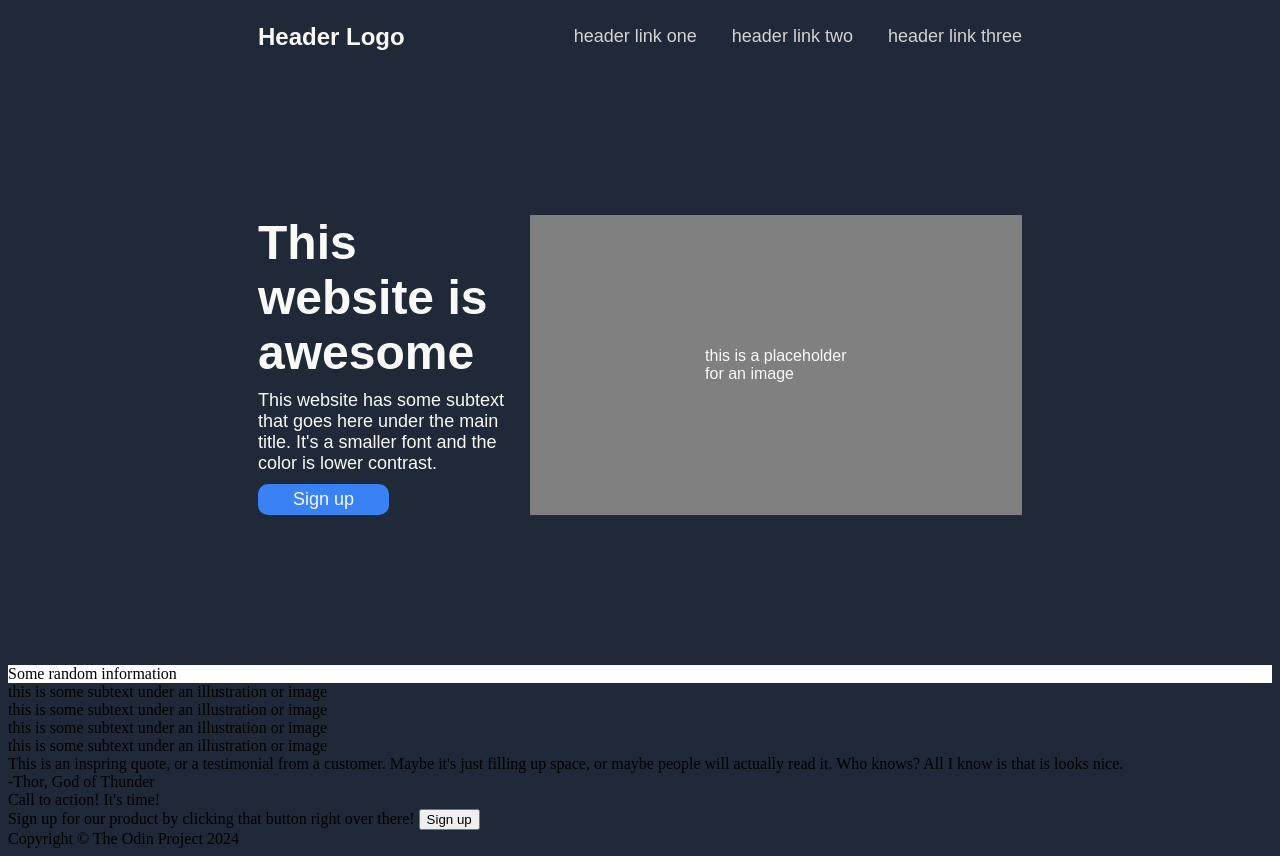
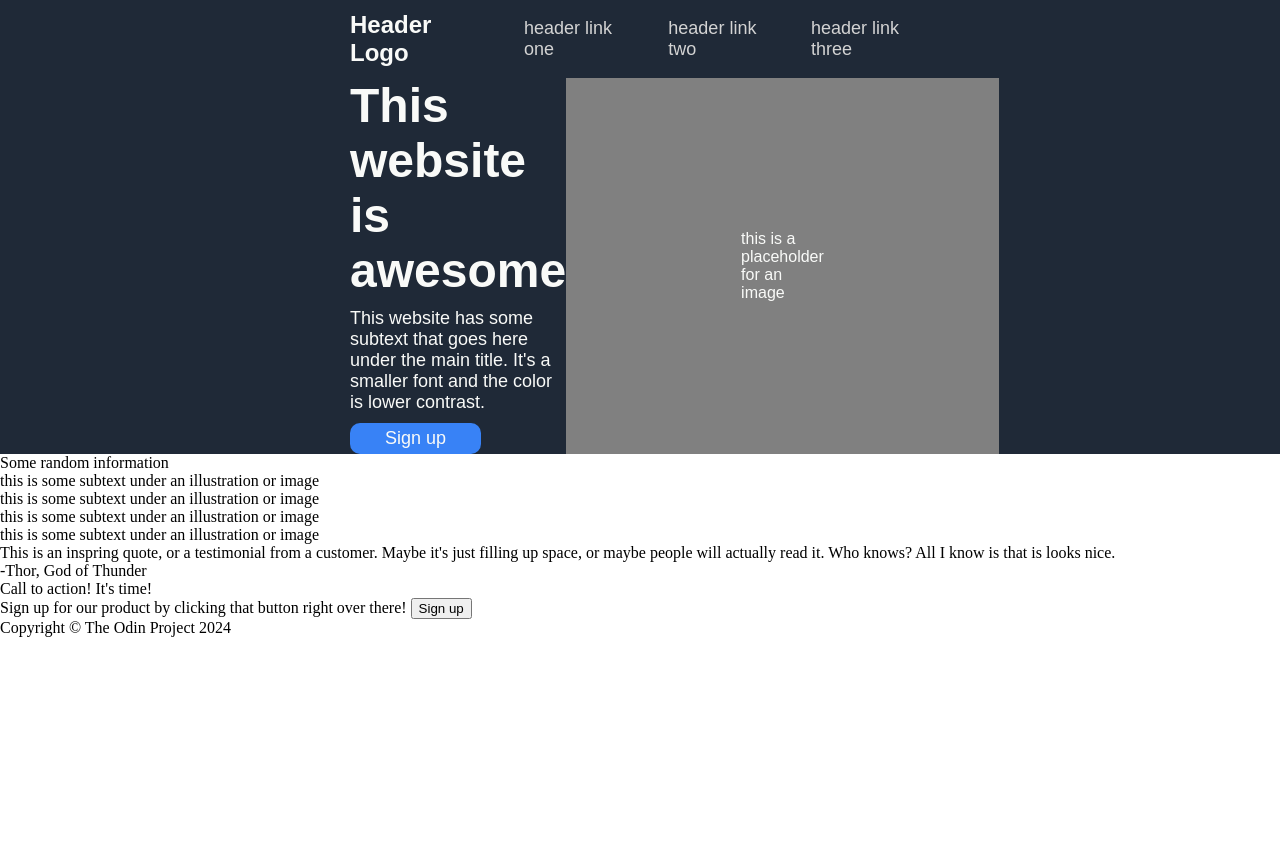
Before and after one commit to godsof-honor/landing-page, a plain HTML site: page index.html in a window 1280 px wide. After the commit the page ends 800 px from the top, so only its background shows below. Drawn offline with Linux system fonts and the light colour scheme.

Commit message:
Fixed body margin

```diff
--- a/index.html
+++ b/index.html
@@ -2,11 +2,12 @@
 <html lang="en">
 <head>
     <meta charset="utf-8">
+    <meta content = "width=device-width, initial-scale=1.0">
     <title>Landing Page</title>
     <link href="style.css" rel="stylesheet">
 </head>
 <body>
-    <header>
+    <div class="header">
         <div class="left-links">Header Logo</div>
 
         <div class="right-links">
@@ -16,7 +17,7 @@
                 <li><a href="#">header link three</a></li>
             </ul>
         </div>
-    </header>
+    </div>
 
     <div class="section-1">
         <div class="left-sect1">
@@ -66,9 +67,9 @@
         </div>
     </div>
 
-    <footer>
+    <div class="footer">
         Copyright &copy; The Odin Project 2024
-    </footer>
+    </div>
 
 
 
--- a/style.css
+++ b/style.css
@@ -1,15 +1,16 @@
 body{
-    background-color: #1F2937;
     display: flex;
     flex-direction: column;
+    margin: 0;
 }
 
-header{
+.header{
     color: #F9FAF8;
     font-family: sans-serif;
     display: flex;
     align-items: center;
     justify-content: space-between;
+    background-color: #1F2937;
 }
 
 ul{
@@ -42,13 +43,14 @@ a{
 .section-1{
     display: flex;
     justify-content: space-between;
+    background-color: #1F2937;
 }
 
 .left-sect1{
     display: flex;
     flex-direction: column;
     flex-wrap: wrap;
-    width: 450px;
+    flex-basis: 600px;
 }
 
 .secondary-hero{
@@ -77,10 +79,8 @@ a{
     padding: 0px 175px;
 }
 
-header, .section-1{
-    margin-left: 250px;
-    margin-right: 250px;
-    margin-bottom: 150px;
+.header, .section-1{
+    padding: 0 350px
 }
 
 .section-2{
```
